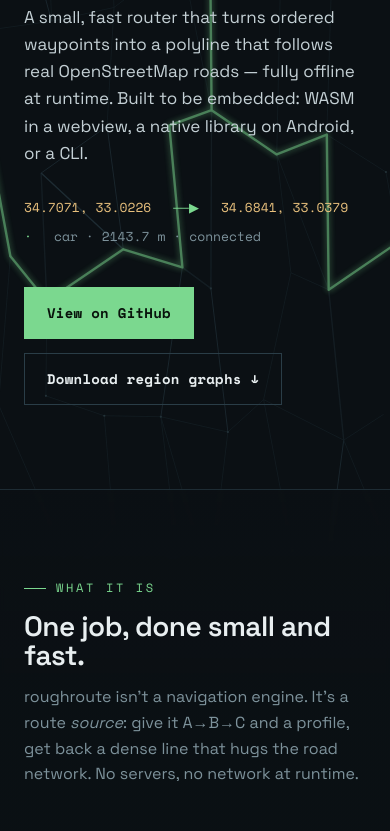
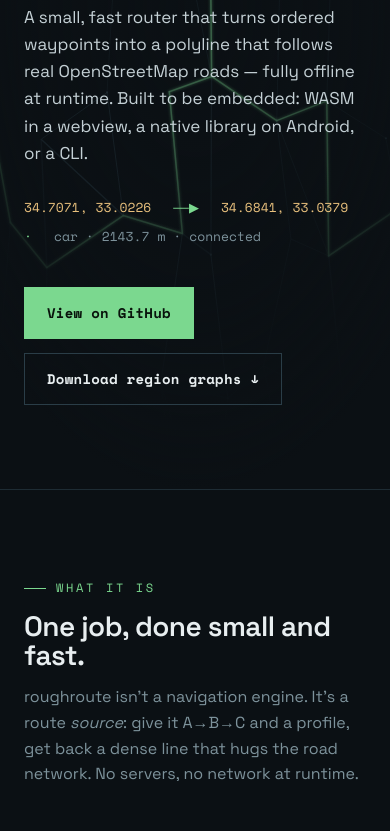
Before and after one commit to Gegirhasut/roughroute, a plain HTML site: page design-gh-page/index.html in a window 390 px wide. Shown: the part 287-1118 px from the top of the page. Drawn offline with nearby package versions, Linux system fonts and the light colour scheme.

Commit message:
Landing page: confine the hero background graph, calm the content
The animated road-graph background was a fixed full-page layer that stayed
still while content scrolled over it — the bright green route line against
moving text shimmered, the semi-transparent blurred section backgrounds made
it worse, and because the layer was full-height the line bled through the
transparent footer and collided with its text.

Change the graph's role from full-page backdrop to hero-only atmosphere:

- Move the SVG inside the hero and position it absolutely (z-index:-1, behind
  the hero's own text), so it scrolls away with the hero instead of sitting
  under everything — that removes the relative motion that caused the shimmer.
  Pin its height to the hero box (an <svg> with a viewBox otherwise derives an
  intrinsic height from its aspect ratio the moment only width is set, which
  let it grow past the hero and bleed downward).
- Add a veil that fades the graph to solid ink toward the hero's edges and
  bottom, so no line ever reaches the content sections or the footer, and the
  hero text stays legible.
- Tone the route line down: thinner (2.4→1.5), dimmer (0.9→0.7), softer glow
  (blur 3→1.4), lower overall opacity, subtler amber waypoint markers — it
  reads as ambient texture now, not a foreground element. The load-time
  route-draw animation (and the reduced-motion guard) is kept.
- Give the content sections and the footer a solid ink background — dropped
  the semi-transparent gradient + backdrop-blur, which is cleaner and can't
  shimmer now that nothing shows through.

Verified by rendering: graph height equals the hero height exactly at normal
and very tall viewports (no bleed), sections and footer are clean solid ink,
RTL Arabic has no horizontal overflow, and mobile stays calm. Colors,
typography, content, translations, and the language selector are unchanged.

```diff
--- a/design-gh-page/index.html
+++ b/design-gh-page/index.html
@@ -36,14 +36,28 @@
   a{color:inherit;text-decoration:none}
   code,.mono{font-family:'Space Mono',ui-monospace,monospace}
 
-  /* ---------- background graph layer ---------- */
+  /* ---------- hero background graph (confined to the hero, quiet) ----------
+     Lives INSIDE the hero (not a fixed full-page layer), so it scrolls away
+     with the hero instead of sitting still under the content — that's what
+     kills the scroll shimmer. Full-viewport width via a centered break-out,
+     hero height only. z-index:-1 keeps it behind the hero's own text. */
   .graph-bg{
-    position:fixed;inset:0;z-index:0;pointer-events:none;
-    opacity:0.62;
+    position:absolute;top:0;left:50%;transform:translateX(-50%);
+    /* Definite width AND height: an <svg> with a viewBox derives an intrinsic
+       height from its aspect ratio the moment only width is set, which would
+       let it grow past the hero. height:100% pins it to the hero box. */
+    width:100vw;height:100%;z-index:-1;pointer-events:none;
+    opacity:0.6;overflow:hidden;
   }
-  .graph-bg::after{ /* vignette so content stays legible */
-    content:"";position:absolute;inset:0;
-    background:radial-gradient(ellipse at 50% 30%, transparent 0%, var(--ink) 78%);
+  /* Fades the graph to solid ink toward the hero's edges and bottom, so no
+     line ever reaches the content sections or the footer, and keeps the hero
+     text legible. Sits at the same layer as the graph, behind the text. */
+  .graph-veil{
+    position:absolute;top:0;bottom:0;left:50%;transform:translateX(-50%);
+    width:100vw;z-index:-1;pointer-events:none;
+    background:
+      radial-gradient(ellipse 72% 62% at 50% 38%, transparent 0%, rgba(11,16,20,0.45) 62%, var(--ink) 100%),
+      linear-gradient(180deg, transparent 58%, var(--ink) 97%);
   }
 
   .wrap{position:relative;z-index:1;max-width:var(--maxw);margin:0 auto;padding:0 24px}
@@ -116,10 +130,11 @@
   .btn.ghost:hover{border-color:var(--route);color:var(--route)}
 
   /* ---------- section frame ---------- */
+  /* Solid ink — no transparency or backdrop-blur. The graph is confined to
+     the hero now, so nothing shows through, and a solid fill can't shimmer. */
   section{
     position:relative;z-index:1;padding:88px 0;border-top:1px solid var(--line);
-    background:linear-gradient(180deg, rgba(11,16,20,0.82) 0%, rgba(11,16,20,0.92) 12%, rgba(11,16,20,0.92) 88%, rgba(11,16,20,0.82) 100%);
-    backdrop-filter:blur(2px);-webkit-backdrop-filter:blur(2px);
+    background:var(--ink);
   }
   .sec-head{display:flex;flex-direction:column;gap:14px;margin-bottom:44px}
   .sec-head h2{font-size:clamp(28px,4vw,40px);font-weight:600;letter-spacing:-0.02em;line-height:1.05}
@@ -167,7 +182,7 @@
   .region .sub{font-family:'Space Mono',monospace;font-size:11px;color:var(--muted);margin-top:2px}
 
   /* ---------- footer ---------- */
-  footer{position:relative;z-index:1;border-top:1px solid var(--line);padding:54px 0 70px}
+  footer{position:relative;z-index:1;border-top:1px solid var(--line);padding:54px 0 70px;background:var(--ink)}
   .foot-grid{display:flex;justify-content:space-between;flex-wrap:wrap;gap:28px}
   .foot-grid a{color:var(--muted);font-family:'Space Mono',monospace;font-size:13px}
   .foot-grid a:hover{color:var(--route)}
@@ -198,10 +213,11 @@
 </head>
 <body>
 
-<!-- signature: live road-graph background -->
-<svg class="graph-bg" id="graphbg" dir="ltr" preserveAspectRatio="xMidYMid slice" aria-hidden="true"></svg>
+<header class="hero">
+  <!-- signature: live road-graph background, confined to the hero -->
+  <svg class="graph-bg" id="graphbg" dir="ltr" preserveAspectRatio="xMidYMid slice" aria-hidden="true"></svg>
+  <div class="graph-veil" aria-hidden="true"></div>
 
-<header class="hero">
   <div class="topbar">
     <div class="brand">rough<b>route</b></div>
     <nav>
@@ -505,28 +521,30 @@
     route.setAttribute('d', d);
     route.setAttribute('fill','none');
     route.setAttribute('stroke','#7bd88f');
-    route.setAttribute('stroke-width','2.4');
+    route.setAttribute('stroke-width','1.5');   // thinner: ambient, not foreground
     route.setAttribute('stroke-linecap','round');
     route.setAttribute('stroke-linejoin','round');
-    route.setAttribute('opacity','0.9');
+    route.setAttribute('opacity','0.7');        // dimmer at rest
     route.setAttribute('filter','url(#glow)');
     svg.appendChild(route);
 
-    // glow filter
+    // glow filter — soft halo, toned well down from the old bright bloom
     const defs=document.createElementNS(NS,'defs');
-    defs.innerHTML = '<filter id="glow" x="-20%" y="-20%" width="140%" height="140%"><feGaussianBlur stdDeviation="3" result="b"/><feMerge><feMergeNode in="b"/><feMergeNode in="SourceGraphic"/></feMerge></filter>';
+    defs.innerHTML = '<filter id="glow" x="-20%" y="-20%" width="140%" height="140%"><feGaussianBlur stdDeviation="1.4" result="b"/><feMerge><feMergeNode in="b"/><feMergeNode in="SourceGraphic"/></feMerge></filter>';
     svg.insertBefore(defs, svg.firstChild);
 
-    // endpoints (waypoint markers)
+    // endpoints (waypoint markers) — subtler amber, still a cartographic hint
     [path[0], path[path.length-1]].forEach(p=>{
       const n=nodes[p];
       const ring=document.createElementNS(NS,'circle');
-      ring.setAttribute('cx',n.x); ring.setAttribute('cy',n.y); ring.setAttribute('r',5.5);
-      ring.setAttribute('fill','none'); ring.setAttribute('stroke','#e8c07d'); ring.setAttribute('stroke-width','1.6');
+      ring.setAttribute('cx',n.x); ring.setAttribute('cy',n.y); ring.setAttribute('r',4.5);
+      ring.setAttribute('fill','none'); ring.setAttribute('stroke','#e8c07d'); ring.setAttribute('stroke-width','1.2');
+      ring.setAttribute('opacity','0.6');
       svg.appendChild(ring);
       const dot=document.createElementNS(NS,'circle');
-      dot.setAttribute('cx',n.x); dot.setAttribute('cy',n.y); dot.setAttribute('r',2.2);
+      dot.setAttribute('cx',n.x); dot.setAttribute('cy',n.y); dot.setAttribute('r',1.8);
       dot.setAttribute('fill','#e8c07d');
+      dot.setAttribute('opacity','0.72');
       svg.appendChild(dot);
     });
 
```
